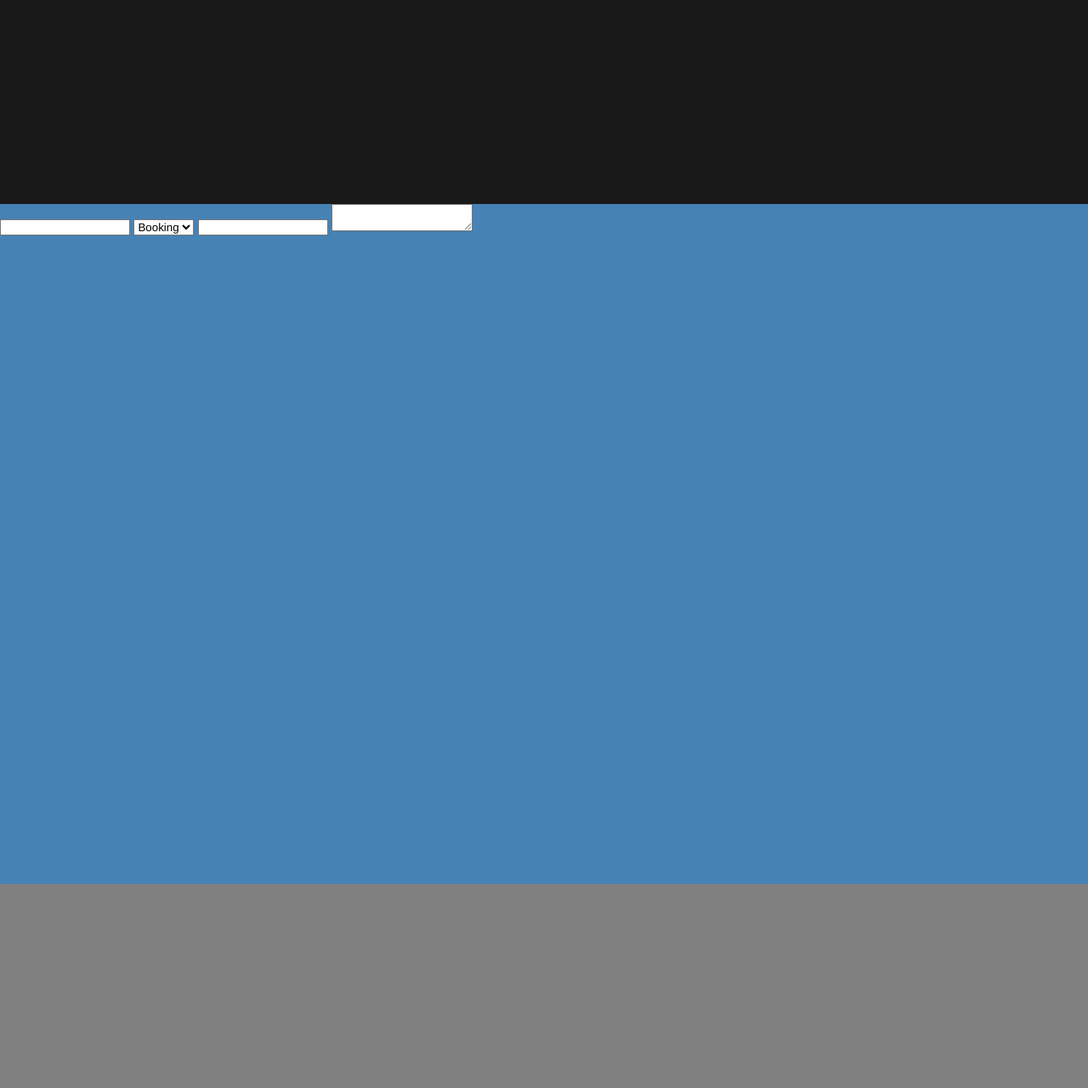
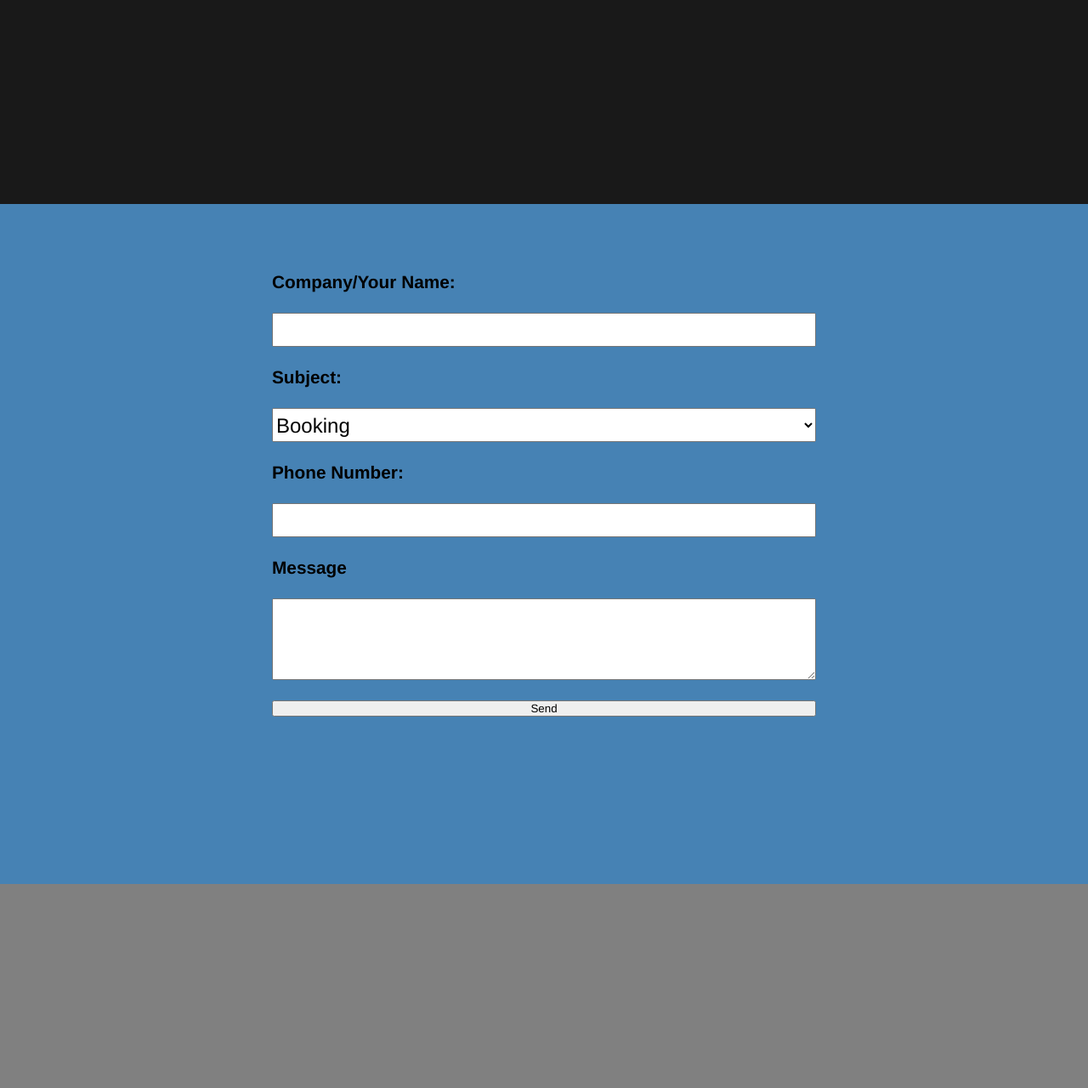
Before and after one commit to RugerClaus/front_redux, a PHP site: page / in a window 1280 px wide. Shown: the part 4103-5383 px from the top of the page at 85% size. Run offline with PHP 8.4, Linux system fonts and the light colour scheme; grey boxes labelled with a size stand in for pictures from a placeholder-image service; some libraries are stand-ins or nearby versions.

Commit message:
Added booking contact form and submission ajax logic

```diff
--- a/index.html
+++ b/index.html
@@ -22,7 +22,7 @@
         </ul>
     </nav>
     <div class="corner_record_wrapper">
-        <img id="record" src="assets/master/corner_record.png" alt="Music Player">
+        <img id="record" src="https://media.themcoldbloodeddrifters.com/assets/master/corner_record.png" alt="Music Player">
     </div>
     <div class="socials_sidebar_wrapper">
         <div class="close_socials_button">
@@ -30,22 +30,24 @@
         </div>
         <div class="socials_inner_wrapper">
             <a href="https://www.facebook.com/people/Them-Coldblooded-Drifters/61574624801989/" target="_blank">
-                <img src="assets/master/socials/facebook.png" alt="Facebook">
+                <img src="https://media.themcoldbloodeddrifters.com/assets/master/socials/facebook.png" alt="Facebook">
             </a>
             <!-- Don't forget to come back and add target="_blank" -->
             <a href="#" >
-                <img src="assets/master/socials/instagram.png" alt="Instagram">
+                <img src="https://media.themcoldbloodeddrifters.com/assets/master/socials/instagram.png" alt="Instagram">
             </a>
             <a href="#">
-                <img src="assets/master/socials/tiktok.png" alt="Tik Tok">
+                <img src="https://media.themcoldbloodeddrifters.com/assets/master/socials/tiktok.png" alt="Tik Tok">
             </a>
         </div>
     </div>
+
+    <div id="status_message" class="message_status"></div>
     <!-- Landing Page -->
     <div class="landing_section_wrapper">
         <div class="top">
             <div class="top_inner_wrapper">
-                <img id="gun" src="assets/master/tempback.png" alt="Them Cold Blooded Drifters">
+                <img id="gun" src="https://media.themcoldbloodeddrifters.com/assets/master/tempback.png" alt="Them Cold Blooded Drifters">
             </div>
         </div>
         <div class="bottom">
@@ -123,14 +125,19 @@
     </div>
     <!-- Booking Page section -->
     <div class="booking_wrapper" id="booking">
-        <form class="booking_form" action="#" method="POST">
+        <form class="booking_form" action="/contact" method="POST">
+            <label for="contact_name">Company/Your Name:</label>
             <input type="text" name="contact_name" id="contact_name_input" required>
+            <label for="message_subject">Subject:</label>
             <select name="message_subject" id="contact_subject_select_field">
                 <option id="book" value="book">Booking</option>
                 <option id="inquiry" value="inquiry">Inquiry</option>
             </select>
+            <label for="contact_phone">Phone Number:</label>
             <input type="text" name="contact_phone" id="phone" required>
+            <label for="message_body">Message</label>
             <textarea name="message_body" id="message_body" name="message_body"></textarea>
+            <button type="sumbit">Send</button>
         </form>
     </div>
     <footer>
--- /dev/null
+++ b/scripts/booking.js
@@ -0,0 +1,32 @@
+
+const form = document.querySelector('.booking_form');
+const statusMessage = document.getElementById('status_message');
+
+form.addEventListener('submit', async (e) => {
+e.preventDefault();
+statusMessage.style.display = 'flex'
+
+const formData = new FormData(form);
+
+try {
+    const response = await fetch(form.action, {
+    method: form.method,
+    body: formData,
+    });
+
+    if (response.ok) {
+    statusMessage.textContent = "Message sent!";
+    form.reset();
+    } else {
+    statusMessage.textContent = "Something went wrong.";
+    }
+} catch (error) {
+    statusMessage.textContent = "Network error.";
+    console.error(error);
+}
+
+setTimeout(() => {
+    statusMessage.textContent = "";
+    statusMessage.style.display = 'none'
+}, 2000);
+});
--- a/scripts/main.js
+++ b/scripts/main.js
@@ -2,7 +2,7 @@ window.onload = function(){
     window.scrollTo(0,0)
 }
 
-const current_url = 'dev.unknownanarchist.blog'
+const media_url = 'media.themcoldbloodeddrifters.com'
 
 const body = document.querySelector('body')
 
@@ -10,8 +10,14 @@ const body = document.querySelector('body')
 
 // carousel
 const carousel_script_tag = document.createElement("script")
+const about_script_tag = document.createElement("script")
+const booking_form_script_tag = document.createElement("script")
 carousel_script_tag.src = 'scripts/carousel.js'
+about_script_tag.src = 'scripts/about.js'
+booking_form_script_tag.src = 'scripts/booking.js'
 body.appendChild(carousel_script_tag)
+body.appendChild(about_script_tag)
+body.appendChild(booking_form_script_tag)
 
 // main site logic
 const handle_scroll_buttons = () => {
@@ -57,10 +63,10 @@ const handle_scroll_buttons = () => {
 let track_number = Math.floor(Math.random() * 6) + 1
 
 const gun = document.getElementById("gun")
-const gunshot = new Audio(`https://${current_url}/assets/audio/gunshot.wav`)
+const gunshot = new Audio(`https://${media_url}/assets/audio/gunshot.wav`)
 
 const record = document.getElementById("record")
-const song = new Audio(`https://${current_url}/assets/audio/music/${track_number}.mp3`)
+const song = new Audio(`https://${media_url}/assets/audio/music/${track_number}.mp3`)
 
 gun.addEventListener("click", ()=>{
     gunshot.currentTime = 0
--- a/styles/main.css
+++ b/styles/main.css
@@ -114,6 +114,18 @@ body {
     cursor: pointer;
 }
 
+.message_status {
+    display: none;
+    justify-content: center;
+    align-items: center;
+    width: 8rem;
+    height: 4rem;
+    background-color: rgba(0, 0, 0, 0.7);
+    color: white;
+    position: fixed;
+    top: 90vh;
+    left: 80vw;
+}
 
 .landing_section_wrapper {
     max-width: 100vw;
@@ -354,7 +366,34 @@ body {
 /* BOOKING PAGE */
 .booking_wrapper {
     min-height: 100vh;
+    height: fit-content;
     background-color: steelblue;
+    display: flex;
+    justify-content: center;
+    align-items: center;
+}
+
+.booking_wrapper .booking_form {
+    width: 40rem;
+    height: 40rem;
+    display: flex;
+    flex-direction: column;
+    gap: 1.5rem;
+}
+
+.booking_wrapper .booking_form input,select {
+    height: 2.5rem;
+    font-size: 1.5rem;
+}
+
+.booking_wrapper .booking_form textarea {
+    min-height: 6rem;
+    font-size: 1.5rem;
+}
+
+.booking_wrapper .booking_form label {
+    font-weight: bold;
+    font-size: 1.3rem;
 }
 
 /* FOOTER */
```
